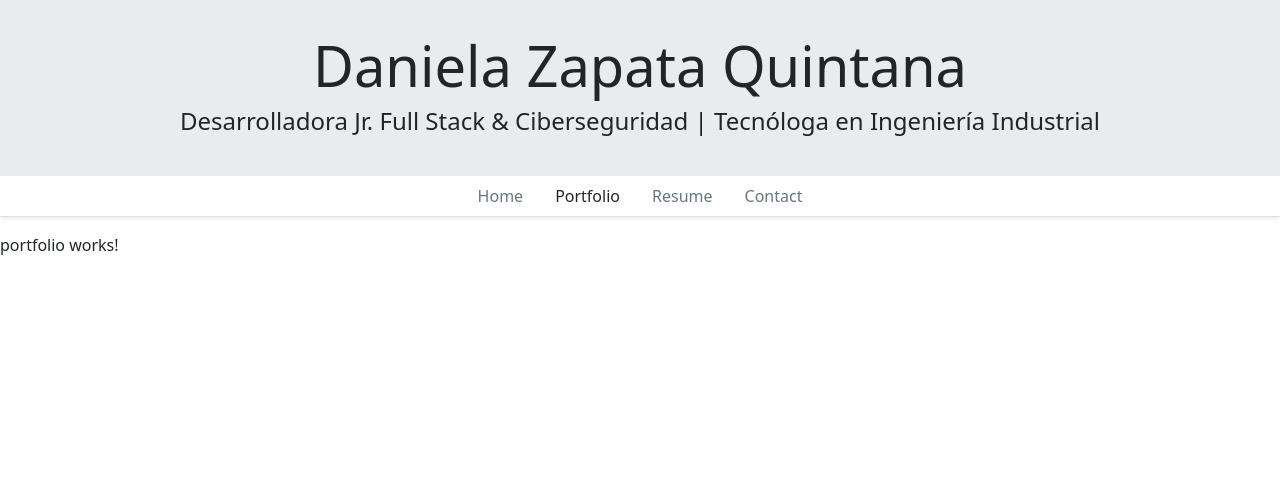
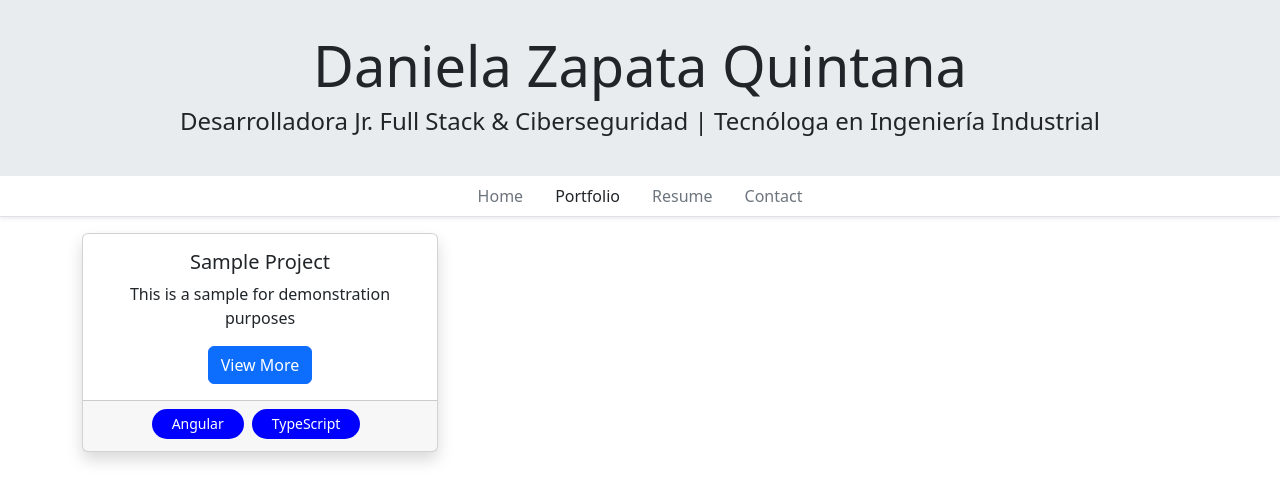
Before and after one commit to DANIELAZAPATA0724/portafolio-daniela-zapata-2024, an Angular app: page /portfolio in a window 1280 px wide. Shown: the top 502 px of the page. Built offline with nearby package versions, Linux system fonts and the light colour scheme.

Commit message:
update home & project card components

```diff
--- a/src/app/app.module.ts
+++ b/src/app/app.module.ts
@@ -10,6 +10,7 @@ import { HomeComponent } from './home/home.component';
 import { PortfolioComponent } from './portfolio/portfolio.component';
 import { ResumeComponent } from './resume/resume.component';
 import { ContactComponent } from './contact/contact.component';
+import { ProjectCardComponent } from './project-card/project-card.component';
 
 @NgModule({
   declarations: [
@@ -19,7 +20,8 @@ import { ContactComponent } from './contact/contact.component';
     HomeComponent,
     PortfolioComponent,
     ResumeComponent,
-    ContactComponent
+    ContactComponent,
+    ProjectCardComponent
   ],
   imports: [
     BrowserModule,
--- a/src/app/home/home.component.css
+++ b/src/app/home/home.component.css
@@ -0,0 +1,3 @@
+.texto-izquierda {
+  text-align: justify;
+}
--- a/src/app/home/home.component.html
+++ b/src/app/home/home.component.html
@@ -4,12 +4,24 @@
         <div class="col-lg shadow border m-1">
             <div class="class text-center">
                 <h2>About Me</h2>
+                <img src="../../assets/dani.jpeg" alt="profile picture" width="256" height="256" class="rounded-circle">
+                <p class="texto-izquierda">Desarrolladora Web Full Stack Junior con enfoque en ciberseguridad con un
+                    año de experiencia. Comprometida con el aprendizaje continuo y el crecimiento en un entorno
+                    dinámico.<br>
+                    Mi interés se centra en la creación de soluciones web atractivas y seguras.<br> Busco oportunidades
+                    que
+                    me permitan aplicar y expandir mis habilidades mientras contribuyo al éxito del equipo.
+                </p>
             </div>
 
         </div>
 
         <!--Featured Project-->
         <div class="col-lg shadow border m-1">
+            <div class="text-center">
+                <h2>Featured Project</h2>
+
+            </div>
 
         </div>
 
--- a/src/app/portfolio/portfolio.component.html
+++ b/src/app/portfolio/portfolio.component.html
@@ -1 +1,8 @@
-<p>portfolio works!</p>
+<div class="container">
+
+    <div class="row">
+        <div class="col-lg-4 col-md-6 mb-4" style="max-width: 380px; min-width: 380px;">
+            <app-project-card></app-project-card>
+        </div>
+    </div>
+</div>
--- /dev/null
+++ b/src/app/project-card/project-card.component.css
@@ -0,0 +1,10 @@
+.tag{
+    padding: 0 20px;
+    height: 30px;
+    width: fit-content;
+    font-size: 14px;
+    line-height: 30px;
+    border-radius: 25px;
+    background-color: blue;
+    color:white;
+}
--- /dev/null
+++ b/src/app/project-card/project-card.component.html
@@ -0,0 +1,14 @@
+<div class="card shadow text-center" style="max-width: 360px; min-width: 350px;">
+    <div class="card-body">
+        <h5 class="card_title">Sample Project</h5>
+        <p class="card-text">This is a sample for demonstration purposes</p>
+        <button class="btn btn-primary">View More</button>
+    </div>
+
+    <div class="card-footer">
+        <div class="d-flex flex-wrap justify-content-center">
+            <div class="tag me-2 mb-1">Angular</div>
+            <div class="tag me-2 mb-1">TypeScript</div>
+        </div>
+    </div>
+</div>
--- a/src/styles.css
+++ b/src/styles.css
@@ -1 +1,4 @@
 /* You can add global styles to this file, and also import other style files */
+.container {
+    max-width: 1140px;
+}
```
Also changed, not shown: src/app/project-card/project-card.component.ts (added, +10 -0 lines), src/assets/dani.jpeg (added).
